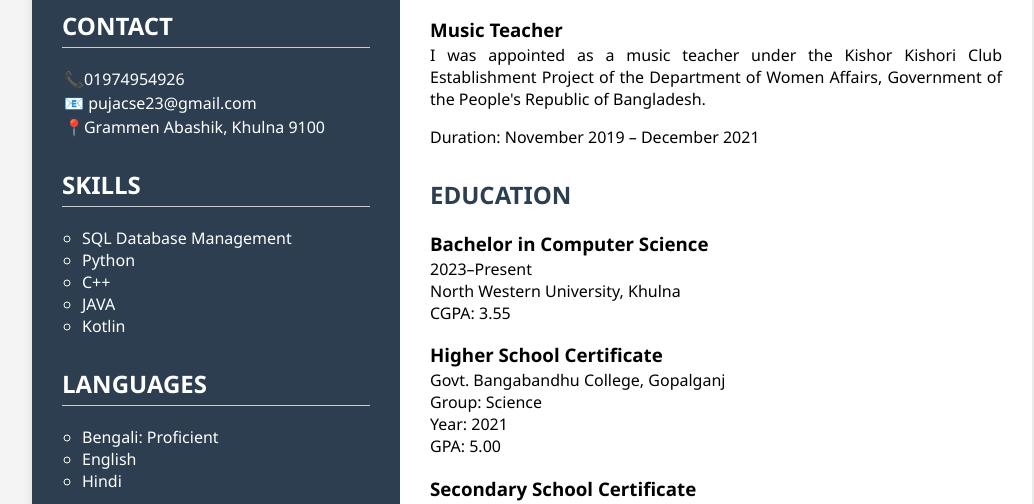
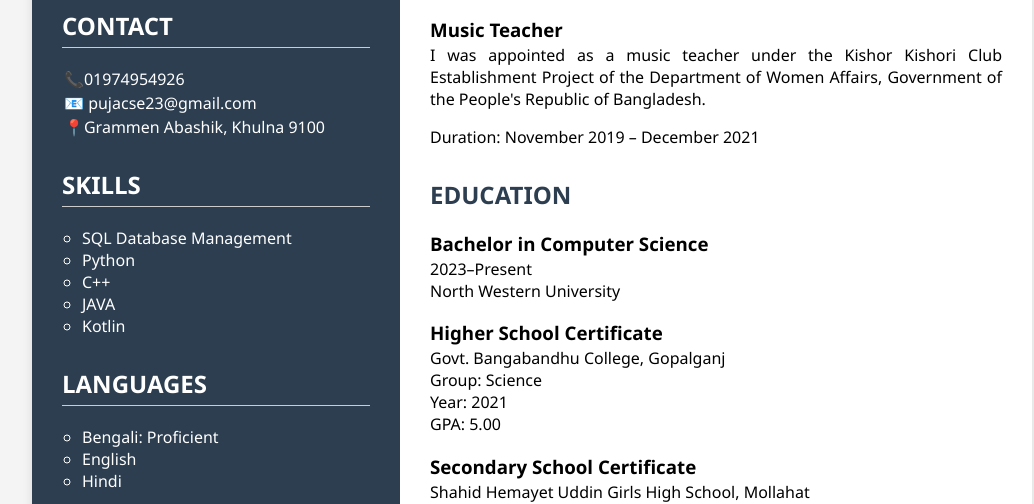
Before and after one commit to pujacse/Portfolio, a plain HTML site: page index.html in a window 1280 px wide. Shown: the part 319-823 px from the top of the page, without its empty margins (108-1142 px from the left). Drawn offline with Linux system fonts and the light colour scheme.

Commit message:
Update index.html

```diff
--- a/index.html
+++ b/index.html
@@ -67,7 +67,7 @@
       <section>
         <h2>EDUCATION</h2>
         <h3 style="margin-bottom: 0px;">Bachelor in Computer Science</h3>
-        <p style="margin-top: 2px;">2023–Present<br>North Western University, Khulna<br>CGPA: 3.55</p>
+        <p style="margin-top: 2px;">2023–Present<br>North Western University</p>
 
         <h3  style="margin-bottom: 0px;">Higher School Certificate</h3>
         <p  style="margin-top: 2px;">Govt. Bangabandhu College, Gopalganj<br>Group: Science
```
